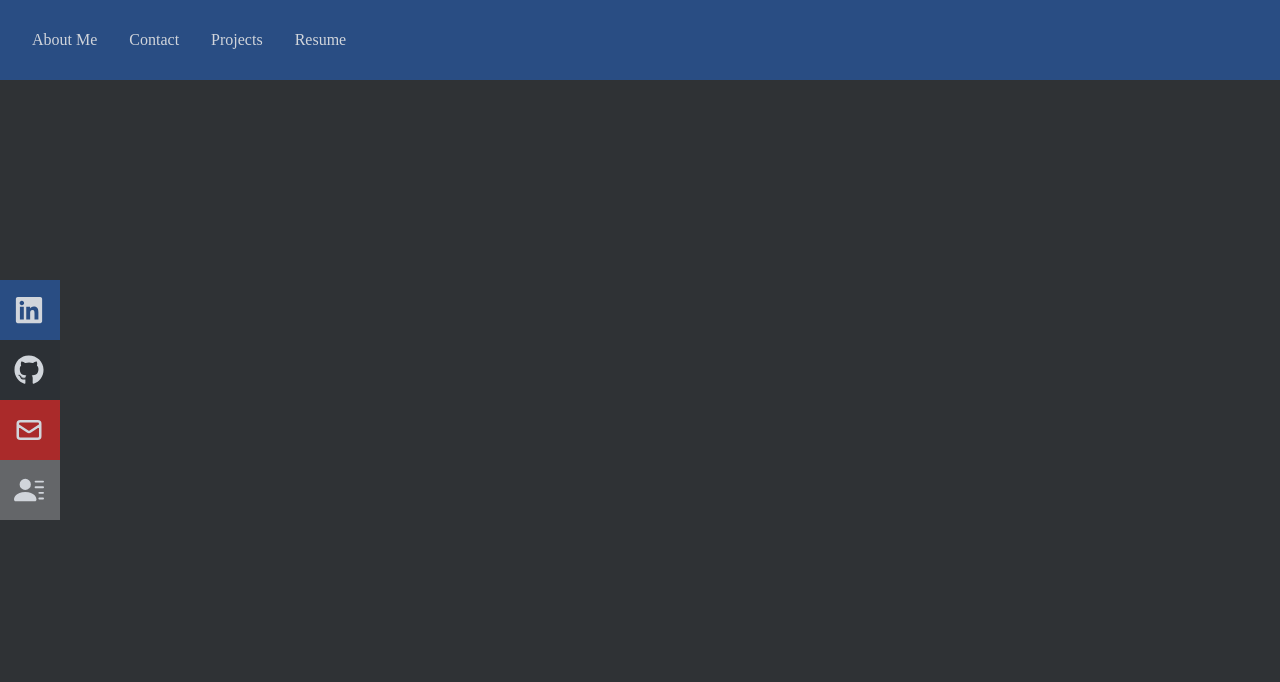
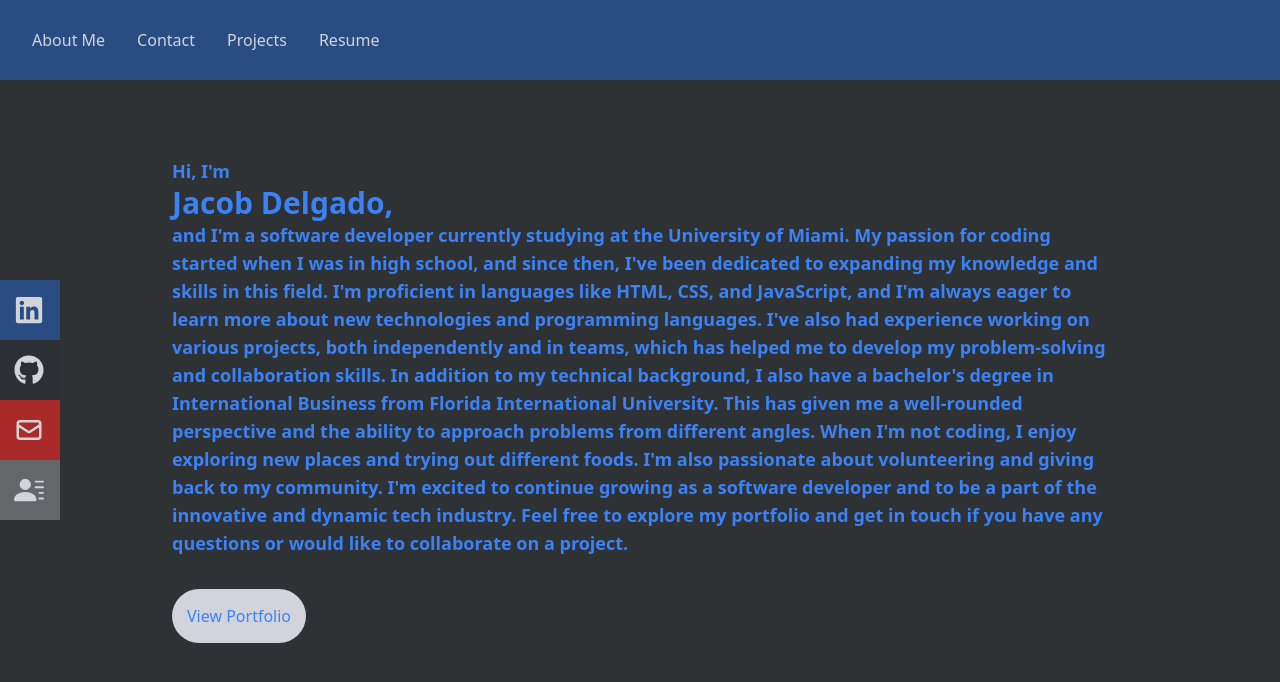
Before and after one commit to Jdelg140/JacobDelgado_Portfolio, a React (Create React App) app: page / in a window 1280 px wide. Shown: the top 682 px of the page. Built offline with nearby package versions, Linux system fonts and the light colour scheme.

Commit message:
Edited style of about me component using tailwind

```diff
--- a/src/components/Aboutme.jsx
+++ b/src/components/Aboutme.jsx
@@ -1,12 +1,38 @@
-import React from 'react'
+import React from "react";
 
 const Aboutme = () => {
   return (
-    <div className='w-full h-screen bg-[#2f3235] '>
-      <h1>About me</h1>
+    <div className="w-full h-screen bg-[#2f3235] ">
+      <div className=" w-[1000px] mx-auto px-8 flex flex-col justify-center h-full">
+        <p className="text-blue-500 text-lg font-bold">
+          Hi, I'm <h1 className="font-bold text-3xl">Jacob Delgado,</h1> and I'm a software developer currently studying
+          at the University of Miami. My passion for coding started when I was
+          in high school, and since then, I've been dedicated to expanding my
+          knowledge and skills in this field. I'm proficient in languages like
+          HTML, CSS, and JavaScript, and I'm always eager to learn more about
+          new technologies and programming languages. I've also had experience
+          working on various projects, both independently and in teams, which
+          has helped me to develop my problem-solving and collaboration skills.
+          In addition to my technical background, I also have a bachelor's
+          degree in International Business from Florida International
+          University. This has given me a well-rounded perspective and the
+          ability to approach problems from different angles. When I'm not
+          coding, I enjoy exploring new places and trying out different foods.
+          I'm also passionate about volunteering and giving back to my
+          community. I'm excited to continue growing as a software developer and
+          to be a part of the innovative and dynamic tech industry. Feel free to
+          explore my portfolio and get in touch if you have any questions or
+          would like to collaborate on a project.
+        </p>
+        <div>
+          <button className=" text-blue-500 bg-gray-300 rounded-full p-[15px] mt-8 hover:bg-blue-500 duration-500 hover:text-gray-300 hover:animate-bounce">View Portfolio</button>
+        </div>
+       <footer>
 
+       </footer>
+      </div>
     </div>
-  )
-}
+  );
+};
 
-export default Aboutme
+export default Aboutme;
--- a/src/components/Navbar.jsx
+++ b/src/components/Navbar.jsx
@@ -27,11 +27,11 @@ const Navbar = () => {
           </li>
           <li className='w-[160px] h-[60px] flex justify-between items-center padding-10  ml-[-100px] hover:ml-[-8px] duration-300 bg-[#aa2a2a]'>
             <a className='flex justify-between items-center w-full text-gray-300 '
-            href="/">Linkedin <HiOutlineMail size={30} /></a>
+            href="/">Email <HiOutlineMail size={30} /></a>
           </li>
           <li className='w-[160px] h-[60px] flex justify-between items-center padding-10  ml-[-100px] hover:ml-[-8px] duration-300 bg-[#646669]'>
             <a className='flex justify-between items-center w-full text-gray-300'
-            href="/">Linkedin <BsFillPersonLinesFill size={30} /></a>
+            href="/">Resume <BsFillPersonLinesFill size={30} /></a>
           </li>
         </ul>
       </div>
--- a/src/index.css
+++ b/src/index.css
@@ -5,9 +5,10 @@
 @import url('https://fonts.googleapis.com/css2?family=Anton&family=Roboto&family=Sigmar&display=swap');
 
 @layer base{
-  body{
-    @apply font-[Raleway]
-  }
+ html{
+  font-family: Proxima Nova, system-ui, sans-serif;
+ }
+
   li{
     @apply px-4;
     @apply cursor-pointer
--- a/tailwind.config.js
+++ b/tailwind.config.js
@@ -2,7 +2,7 @@
 module.exports = {
   content: ["./src/**/*.{js,jsx,ts,tsx}"],
   theme: {
-    extend: {},
+
   },
   plugins: [],
 }
```
